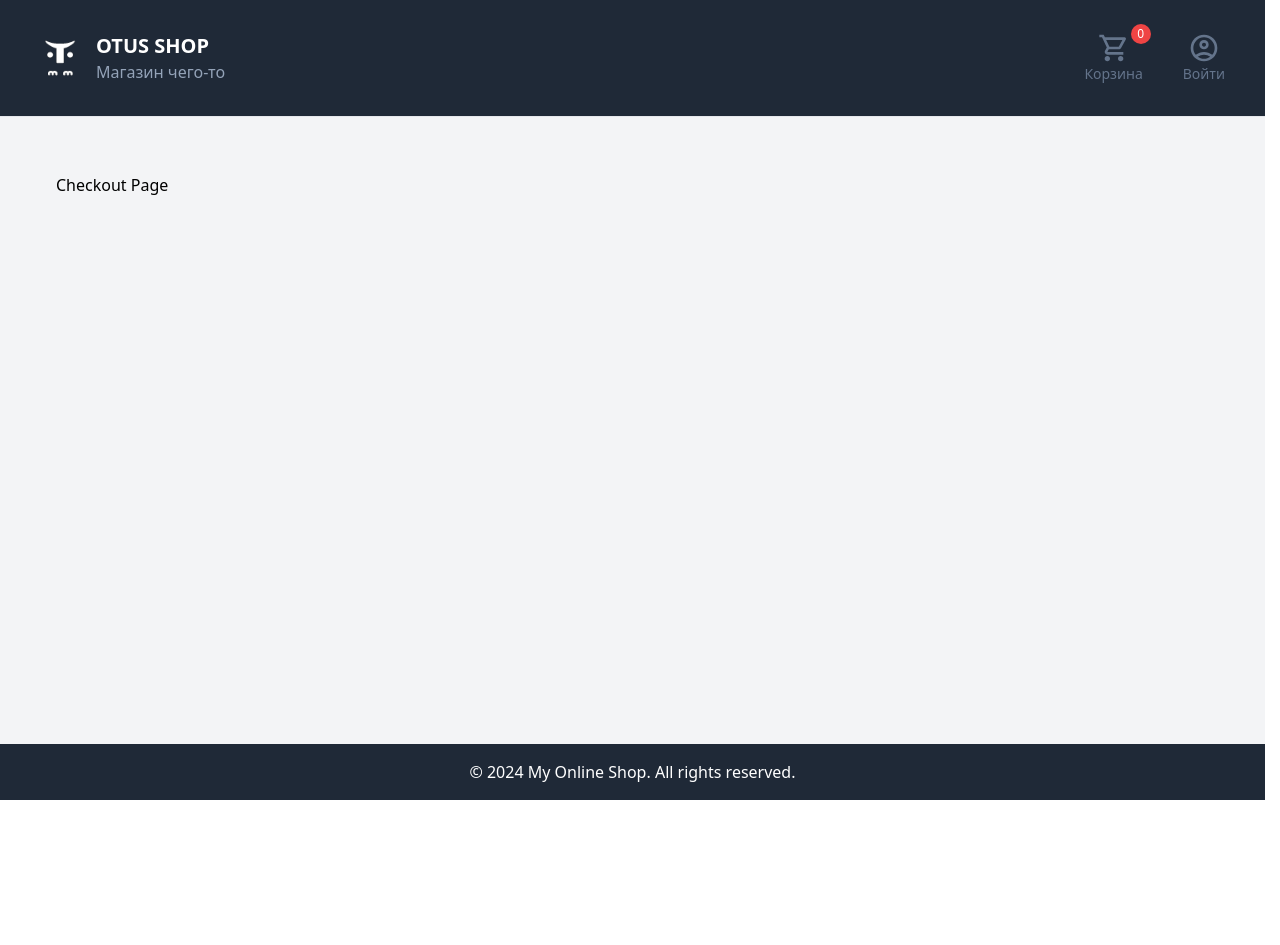
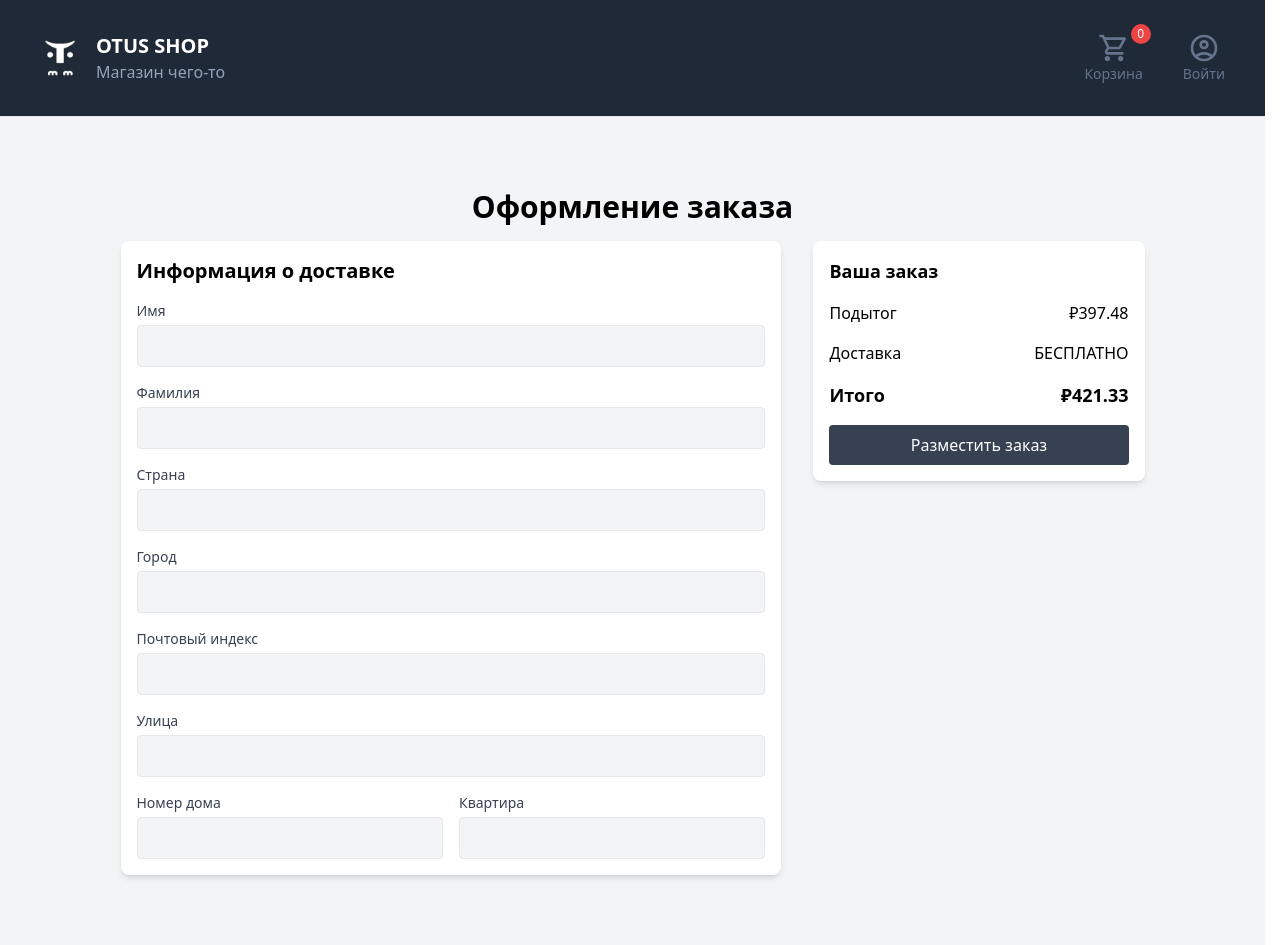
Before and after one commit to Bogrado/otus-shop, a Vue app: page /checkout in a window 1280 px wide. Shown: the top 945 px of the page. Before the commit the page ends 800 px from the top, so only its background shows below. Built offline with nearby package versions, Linux system fonts and the light colour scheme; no server answers; sample sign-in values are in the browser's storage.

Commit message:
add checkout form, navigation gard

```diff
--- a/src/pages/CheckoutView.vue
+++ b/src/pages/CheckoutView.vue
@@ -1,9 +1,86 @@
-<script setup></script>
+<template>
+  <div class="container mx-auto p-4">
+    <h1 class="text-3xl font-bold mb-4 text-center">Оформление заказа</h1>
+    <div class="max-w-screen-lg mx-auto flex flex-col lg:flex-row lg:space-x-8">
+      <!-- Левая колонка - информация о доставке -->
+      <div class="w-full lg:w-2/3 bg-white p-4 rounded-lg shadow-md">
+        <h2 class="text-xl font-bold mb-4">Информация о доставке</h2>
+        <form class="space-y-4">
+          <div>
+            <label for="firstName" class="block text-sm font-medium text-gray-700">Имя</label>
+            <input type="text" id="firstName" name="firstName"
+                   class="mt-1 block w-full p-2 border rounded bg-gray-100" />
+          </div>
+          <div>
+            <label for="lastName" class="block text-sm font-medium text-gray-700">Фамилия</label>
+            <input type="text" id="lastName" name="lastName" class="mt-1 block w-full p-2 border rounded bg-gray-100" />
+          </div>
+          <div>
+            <label for="country" class="block text-sm font-medium text-gray-700">Страна</label>
+            <input type="text" id="country" name="country" class="mt-1 block w-full p-2 border rounded bg-gray-100" />
+          </div>
+          <div>
+            <label for="city" class="block text-sm font-medium text-gray-700">Город</label>
+            <input type="text" id="city" name="city" class="mt-1 block w-full p-2 border rounded bg-gray-100" />
+          </div>
+          <div>
+            <label for="postalCode" class="block text-sm font-medium text-gray-700">Почтовый индекс</label>
+            <input type="text" id="postalCode" name="postalCode"
+                   class="mt-1 block w-full p-2 border rounded bg-gray-100" />
+          </div>
+          <div>
+            <label for="addressLine1" class="block text-sm font-medium text-gray-700">Улица</label>
+            <input type="text" id="addressLine1" name="addressLine1"
+                   class="mt-1 block w-full p-2 border rounded bg-gray-100" />
+          </div>
+          <div class="grid grid-cols-1 lg:grid-cols-2 gap-4">
+            <div>
+              <label for="houseNumber" class="block text-sm font-medium text-gray-700">Номер дома</label>
+              <input type="text" id="houseNumber" name="houseNumber"
+                     class="mt-1 block w-full p-2 border rounded bg-gray-100" />
+            </div>
+            <div>
+              <label for="apartmentNumber" class="block text-sm font-medium text-gray-700">Квартира</label>
+              <input type="text" id="apartmentNumber" name="apartmentNumber"
+                     class="mt-1 block w-full p-2 border rounded bg-gray-100" />
+            </div>
+          </div>
+        </form>
+      </div>
 
-<template>
-  <div>
-    <h1>Checkout Page</h1>
+      <!--       Правая колонка - информация о заказе-->
+      <app-summary class="bg-white">
+        <template #header>
+          <div class="text-lg font-bold mb-4">Ваша заказ</div>
+        </template>
+        <template #body>
+          <div class="space-y-4">
+            <div class="flex justify-between">
+              <span>Подытог</span>
+              <span>₽397.48</span>
+            </div>
+            <div class="flex justify-between">
+              <span>Доставка</span>
+              <span>БЕСПЛАТНО</span>
+            </div>
+            <div class="flex justify-between font-bold text-lg">
+              <span>Итого</span>
+              <span>₽421.33</span>
+            </div>
+          </div>
+        </template>
+        <template #footer>
+          <button
+
+            class="w-full bg-gray-700 text-white py-2 rounded hover:bg-green-500 transition duration-300 active:bg-green-700 mt-4">
+            Разместить заказ
+          </button>
+        </template>
+      </app-summary>
+    </div>
   </div>
 </template>
 
-<style scoped></style>
+<script setup>
+import AppSummary from '@/components/AppSummary.vue'
+</script>
--- a/src/router/index.js
+++ b/src/router/index.js
@@ -22,7 +22,10 @@ const router = createRouter({
     {
       path: '/checkout',
       name: 'Checkout',
-      component: () => import('@/pages/CheckoutView.vue')
+      component: () => import('@/pages/CheckoutView.vue'),
+      meta: {
+        requiresAuth: true
+      }
     },
     {
       path: '/profile',
@@ -73,4 +76,17 @@ router.beforeEach((to, from, next) => {
   }
 })
 
+router.beforeEach((to, from, next) => {
+  const authStore = useAuthStore()
+  if (to.matched.some(record => record.meta.requiresAuth)) {
+    if (!authStore.token) {
+      next({ name: 'Home' })
+    } else {
+      next()
+    }
+  } else {
+    next()
+  }
+})
+
 export default router
```
Also changed, not shown: 1 other file (tests, documents, lock files or other folders).
